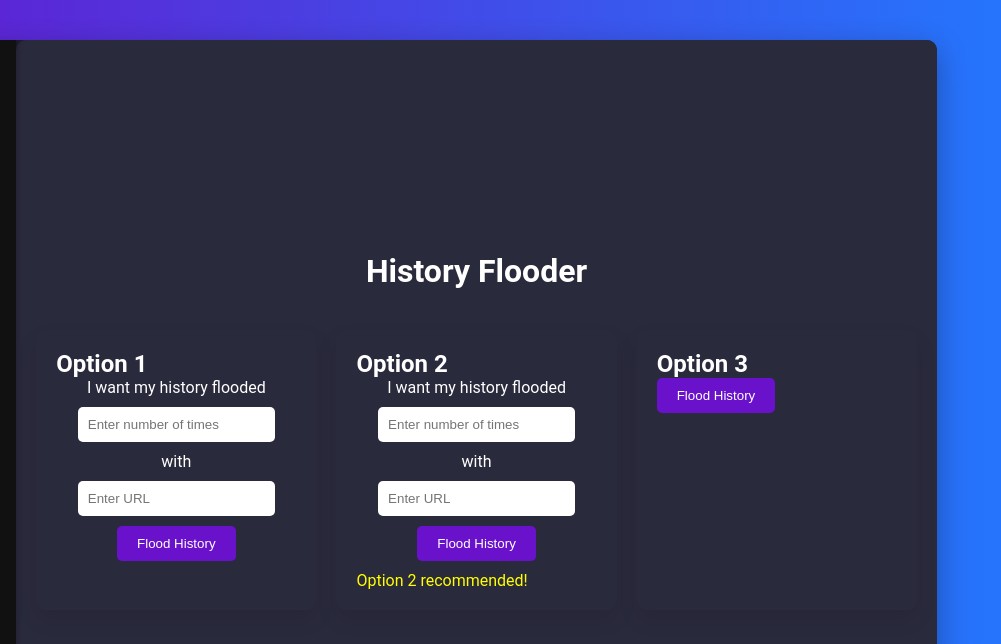
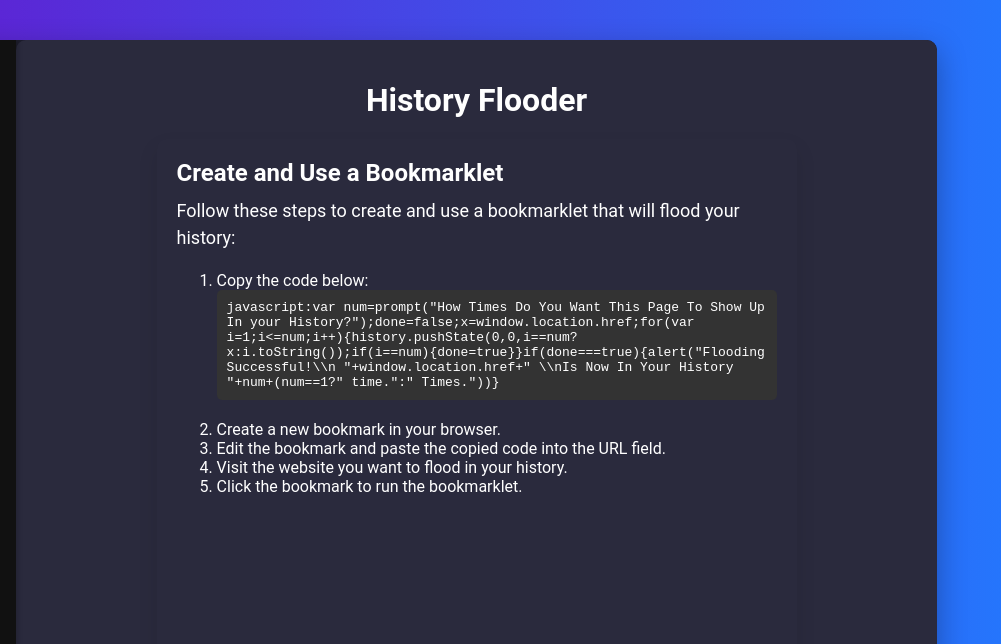
Before and after one commit to HideFelix/fbb-dashboard, a plain HTML site: page index.html in a window 1280 px wide. Both pictures are taken after a click on the link "History Flooder". Shown: the top 644 px of the page, 279-1280 px from the left. Drawn offline with Linux system fonts and the light colour scheme.

Commit message:
Update index.html

```diff
--- a/index.html
+++ b/index.html
@@ -190,44 +190,22 @@
         .history-flooder h1 {
             margin-bottom: 20px;
         }
-        .history-flooder .cards {
-            display: flex;
-            justify-content: space-between;
+        .history-flooder .card {
+            max-width: 600px;
             width: 100%;
         }
-        .history-flooder .card {
-            flex: 1;
-            margin-right: 20px;
+        .history-flooder p {
+            font-size: 18px;
+            line-height: 1.5;
+            margin-bottom: 20px;
         }
-        .history-flooder .card:last-child {
-            margin-right: 0;
-        }
-        .history-flooder form {
-            display: flex;
-            flex-direction: column;
-            align-items: center;
-        }
-        .history-flooder input {
-            margin: 10px 0;
+        .history-flooder code {
+            display: block;
+            background: #333;
             padding: 10px;
-            border: none;
-            border-radius: 5px;
-        }
-        .history-flooder button {
-            padding: 10px 20px;
-            background: #6a11cb;
-            border: none;
             border-radius: 5px;
             color: #fff;
-            cursor: pointer;
-            transition: background 0.3s;
-        }
-        .history-flooder button:hover {
-            background: #2575fc;
-        }
-        .history-flooder .option2 {
-            color: yellow;
-            margin-top: 10px;
+            margin-bottom: 20px;
         }
     </style>
 </head>
@@ -290,32 +268,19 @@
         <!-- History Flooder Section -->
         <div class="history-flooder" id="history-flooder">
             <h1>History Flooder</h1>
-            <div class="cards">
-                <div class="card">
-                    <h3>Option 1</h3>
-                    <form id="history-flooder-form">
-                        <label for="times">I want my history flooded</label>
-                        <input type="number" id="times" name="times" placeholder="Enter number of times" required>
-                        <label for="url">with</label>
-                        <input type="url" id="url" name="url" placeholder="Enter URL" required>
-                        <button type="submit">Flood History</button>
-                    </form>
-                </div>
-                <div class="card">
-                    <h3>Option 2</h3>
-                    <form id="history-flooder-form-option2">
-                        <label for="times2">I want my history flooded</label>
-                        <input type="number" id="times2" name="times2" placeholder="Enter number of times" required>
-                        <label for="url2">with</label>
-                        <input type="url" id="url2" name="url2" placeholder="Enter URL" required>
-                        <button type="submit">Flood History</button>
-                    </form>
-                    <div class="option2">Option 2 recommended!</div>
-                </div>
-                <div class="card">
-                    <h3>Option 3</h3>
-                    <button type="button" onclick="alert('Do it yourself!')">Flood History</button>
-                </div>
+            <div class="card">
+                <h3>Create and Use a Bookmarklet</h3>
+                <p>Follow these steps to create and use a bookmarklet that will flood your history:</p>
+                <ol>
+                    <li>Copy the code below:</li>
+                    <code>
+                        javascript:var num=prompt("How Times Do You Want This Page To Show Up In your History?");done=false;x=window.location.href;for(var i=1;i<=num;i++){history.pushState(0,0,i==num?x:i.toString());if(i==num){done=true}}if(done===true){alert("Flooding Successful!\\n "+window.location.href+" \\nIs Now In Your History "+num+(num==1?" time.":" Times."))}
+                    </code>
+                    <li>Create a new bookmark in your browser.</li>
+                    <li>Edit the bookmark and paste the copied code into the URL field.</li>
+                    <li>Visit the website you want to flood in your history.</li>
+                    <li>Click the bookmark to run the bookmarklet.</li>
+                </ol>
             </div>
         </div>
     </div>
@@ -324,32 +289,6 @@
             document.querySelector('.main').style.display = 'none';
             document.getElementById(sectionId).style.display = 'flex';
         }
-
-        document.getElementById('history-flooder-form').addEventListener('submit', function(e) {
-            e.preventDefault();
-            const times = document.getElementById('times').value;
-            const url = document.getElementById('url').value;
-            for (let i = 0; i < times; i++) {
-                window.open(url, '_blank');
-            }
-        });
-
-        document.getElementById('history-flooder-form-option2').addEventListener('submit', function(e) {
-            e.preventDefault();
-            const times = parseInt(document.getElementById('times2').value, 10);
-            const url = document.getElementById('url2').value;
-            if (isNaN(times) || times <= 0) {
-                alert("Please enter a valid positive number.");
-            } else {
-                const bookmarklet = `javascript:var num=${times};done=false;x=window.location.href;for(var i=1;i<=num;i++){history.pushState(0,0,i==num?x:i.toString());if(i==num){done=true}}if(done===true){alert("Flooding Successful!\\n "+window.location.href+" \\nIs Now In Your History "+num+(num==1?" time.":" Times."))}`;
-                window.open(url, '_blank');
-                setTimeout(function() {
-                    const script = document.createElement('script');
-                    script.textContent = bookmarklet;
-                    document.body.appendChild(script);
-                }, 3000); // delay to allow the new tab to open
-            }
-        });
     </script>
 </body>
 </html>
```
